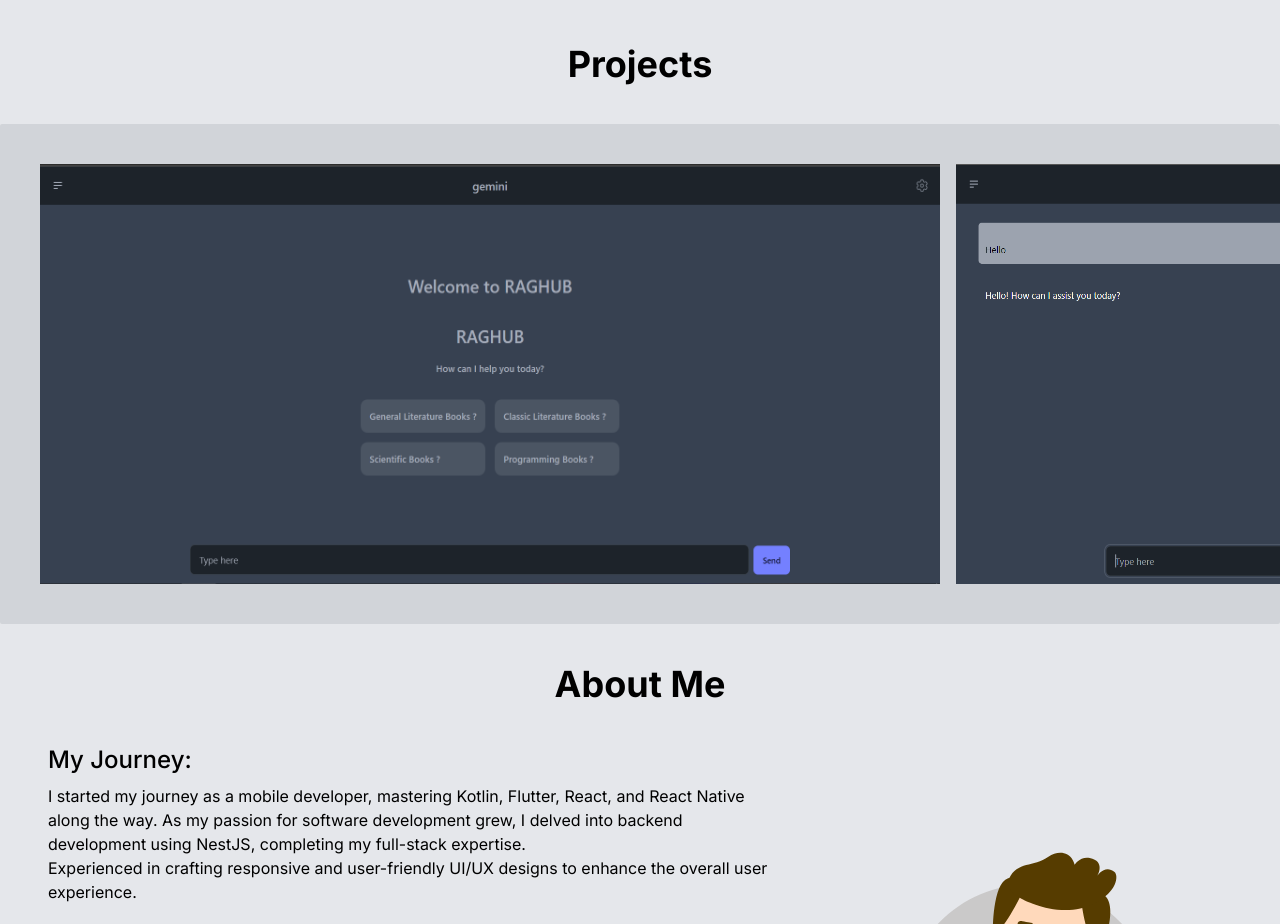
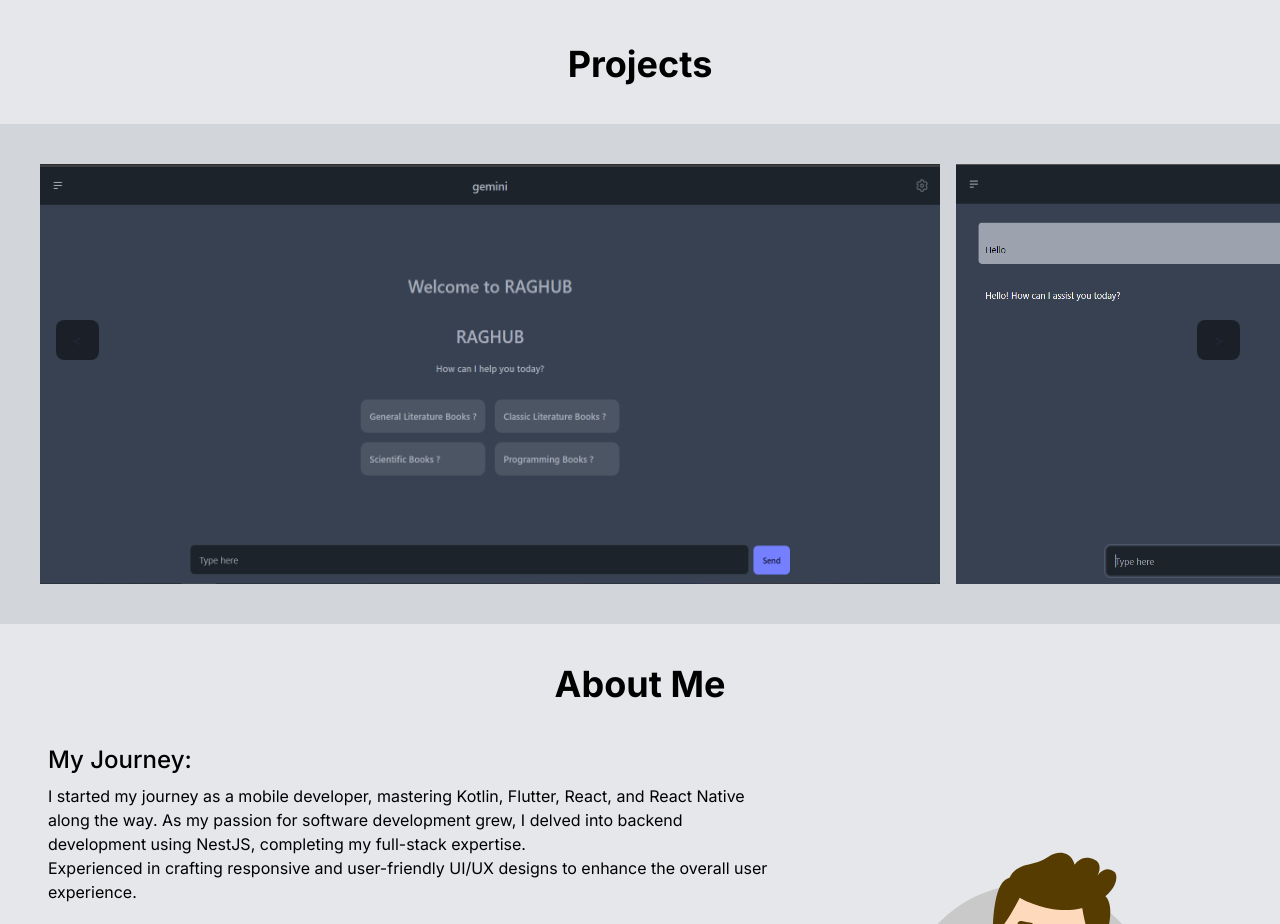
Before and after one commit to faragzz/portfolio, a Next.js app: page / in a window 1280 px wide. Shown: the part 1244-2168 px from the top of the page. Built offline with nearby package versions, Linux system fonts and the light colour scheme.

Commit message:
added btn nav in projects

```diff
--- a/app/components/projects.tsx
+++ b/app/components/projects.tsx
@@ -1,9 +1,19 @@
 import Image from "next/image";
-import React from "react";
+import React, { useRef } from "react";
 
-type Props = {};
+export const Projects = () => {
+  const carouselRef = useRef<HTMLDivElement>(null);
 
-export const Projects = (props: Props) => {
+  const scroll = (scrollOffset: number) => {
+    if (carouselRef.current) {
+      carouselRef.current.scrollTo({
+        left: carouselRef.current.scrollLeft + scrollOffset,
+        behavior: "smooth", // Add smooth scrolling behavior
+      });
+      console.log("Scrolling...");
+    }
+  };
+
   return (
     <div
       id="projects"
@@ -12,7 +22,11 @@ export const Projects = (props: Props) => {
       <p className="text-4xl text-black text-center font-bold">Projects</p>
 
       <div
-        className="mt-10 carousel carousel-center p-10 py-10 space-x-4 bg-neutral rounded-sm w-full bg-opacity-10"
+        className="mt-10 overflow-x-auto bg-neutral bg-opacity-10 overflow-x-hidden"
+        ref={carouselRef}
+      >
+        <div
+          className="flex space-x-4  rounded-sm  px-10 py-10 "
           style={{ height: "500px" }}
         >
           <div className="carousel-item">
@@ -26,7 +40,7 @@ export const Projects = (props: Props) => {
           <div className="carousel-item">
             <Image
               src={"/assets/projects/g2.png"}
-            alt={"Project Image "}
+              alt={"Project Image"}
               height={800}
               width={900}
             />
@@ -34,7 +48,7 @@ export const Projects = (props: Props) => {
           <div className="carousel-item">
             <Image
               src={"/assets/projects/portfolio.png"}
-            alt={"Project Image "}
+              alt={"Project Image"}
               height={800}
               width={900}
             />
@@ -43,7 +57,7 @@ export const Projects = (props: Props) => {
             <Image
               className="ml-10"
               src={"/assets/projects/quiz.png"}
-            alt={"Project Image "}
+              alt={"Project Image"}
               height={300}
               width={200}
             />
@@ -51,7 +65,7 @@ export const Projects = (props: Props) => {
           <div className="carousel-item px-28 py-4">
             <Image
               src={"/assets/projects/login.png"}
-            alt={"Project Image "}
+              alt={"Project Image"}
               height={200}
               width={200}
             />
@@ -59,10 +73,23 @@ export const Projects = (props: Props) => {
           <div className="carousel-item">
             <Image
               src={"/assets/projects/post.png"}
-            alt={"Project Image "}
+              alt={"Project Image"}
               height={800}
               width={500}
             />
+          </div>
+          <button
+            className="absolute z-2 mt-44 left-10 transform -translate-y-1/2 bg-black bg-opacity-50 px-4 py-2 rounded-lg"
+            onClick={() => scroll(-700)}
+          >
+            {"<"}
+          </button>
+          <button
+            className="absolute z-2 mt-44 right-10 transform -translate-y-1/2 bg-black bg-opacity-50 px-4 py-2 rounded-lg "
+            onClick={() => scroll(700)}
+          >
+            {">"}
+          </button>
         </div>
       </div>
     </div>
```
Lines whose indentation alone changed are shown as unchanged.
